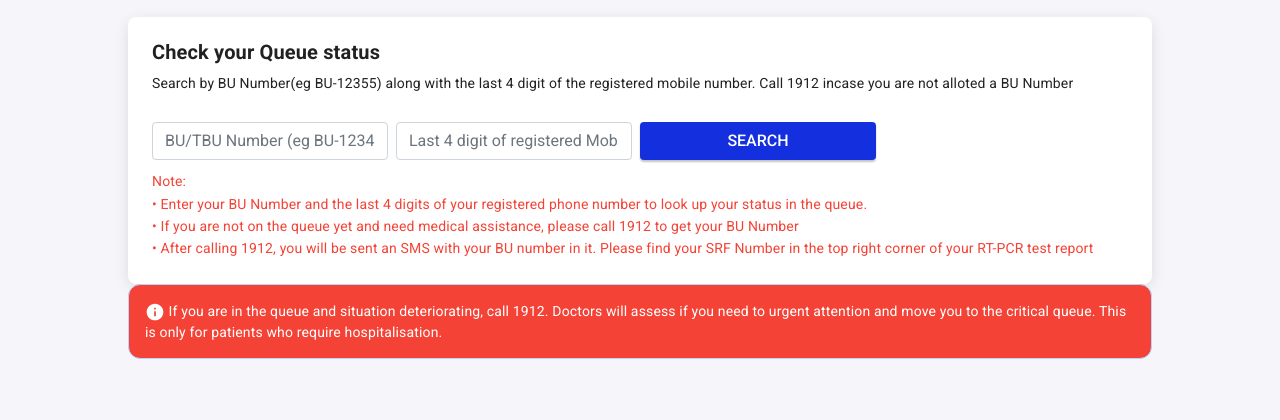
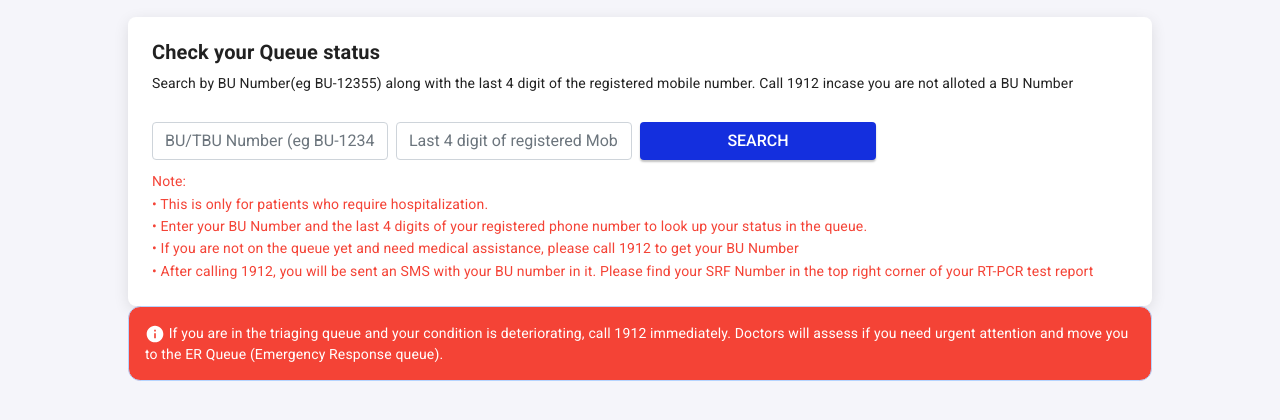
Before and after one commit to suryat789/BBMP-CHBMS-Improvement, a PHP site: page / in a window 1280 px wide. Shown: the part 198-618 px from the top of the page. Run offline with PHP 8.4, Linux system fonts and the light colour scheme; data that the repository does not hold is empty.

Commit message:
change in content and in footer box

```diff
--- a/portal/ui/index.php
+++ b/portal/ui/index.php
@@ -94,6 +94,9 @@
             <div class="jk-margin-top-s jk-alert-danger-text jk-search-helper-text" id="jk-search-helper-text">
               <div>
                 Note:
+              </div>
+              <div>
+                • This is only for patients who require hospitalization.
               </div>
               <div>
                 • Enter your BU Number and the last 4 digits of your registered phone number to look up your
@@ -198,8 +201,9 @@
               <path d="M12 2C6.48 2 2 6.48 2 12s4.48 10 10 10 10-4.48 10-10S17.52 2 12 2zm1 15h-2v-6h2v6zm0-8h-2V7h2v2z">
               </path>
             </svg></span>
-          If you are in the queue and situation deteriorating, call 1912. Doctors will assess if you need to urgent
-          attention and move you to the critical queue. This is only for patients who require hospitalisation.
+          <!--If you are in the queue and situation deteriorating, call 1912. Doctors will assess if you need to urgent
+          attention and move you to the critical queue. This is only for patients who require hospitalisation.-->
+          If you are in the triaging queue and your condition is deteriorating, call 1912 immediately. Doctors will assess if you need urgent attention and move you to the ER Queue (Emergency Response queue).
         </div>
         <!-- card 3 patient waiting contents -->
         <button onclick="topFunction()" id="myBtn" title="Go to top" style="display: none;">Top</button>
```
